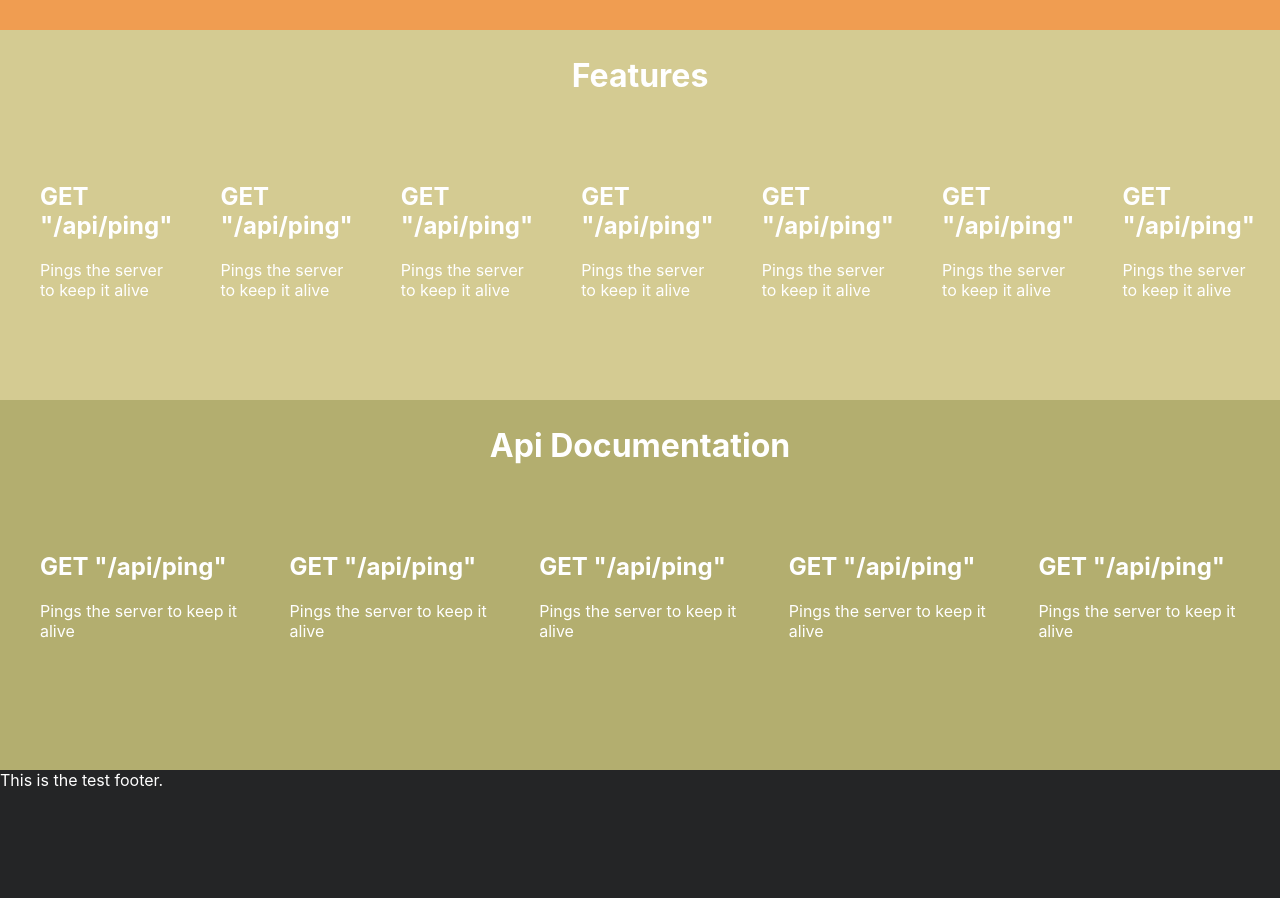
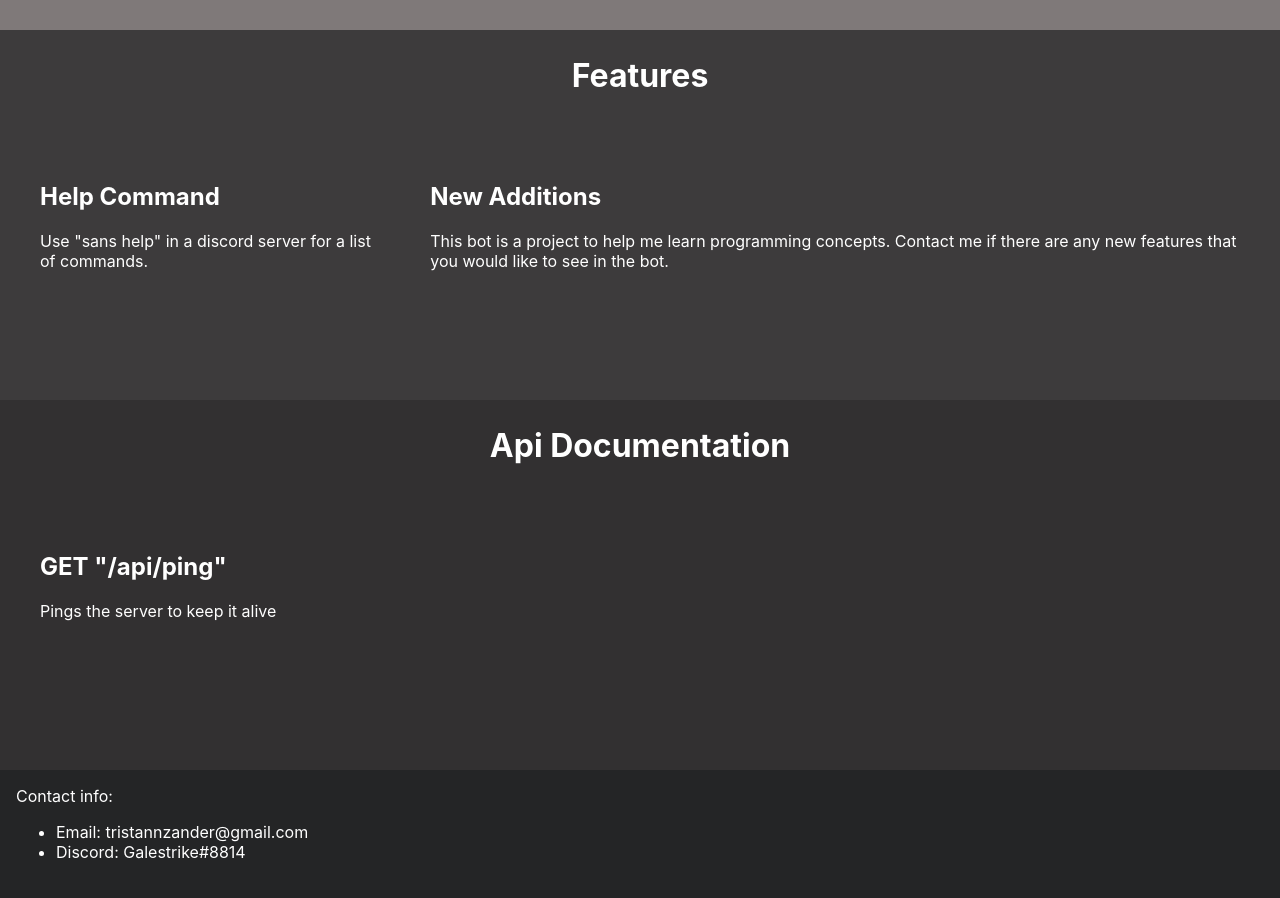
Before and after one commit to tristan-zander/sans-car-bot, a React (Create React App) app in the folder sans-car-website/: page / in a window 1280 px wide. Shown: the part 720-1618 px from the top of the page. Built offline with nearby package versions, Linux system fonts and the light colour scheme.

Commit message:
Built web app

```diff
--- a/sans-car-website/src/App.js
+++ b/sans-car-website/src/App.js
@@ -3,6 +3,7 @@ import React from 'react';
 import { BrowserRouter as Router, Switch, Route, Redirect } from 'react-router-dom';
 
 import Home from './components/pages/Home';
+import About from './components/pages/About';
 
 function App() {
 
@@ -18,6 +19,14 @@ function App() {
           <Route path="/home">
             <Redirect to="/" />
           </Route>
+          <Route path="/about">
+            <About />
+          </Route>
+          <Route path="/add-bot" component={() => {
+            window.location.href = "https://discordapp.com/oauth2/authorize?client_id=688911764703674431&scope=bot";
+            return null;
+          }}>
+          </Route>
         </Switch>
       </div>
     </Router>
--- a/sans-car-website/src/components/layouts/Footer.js
+++ b/sans-car-website/src/components/layouts/Footer.js
@@ -3,7 +3,11 @@ import React from 'react'
 export default function Footer() {
     return (
         <div className="footer">
-            This is the test footer.
+            Contact info:
+            <ul>
+                <li>Email: tristannzander@gmail.com</li>
+                <li>Discord: Galestrike#8814</li>
+            </ul>
         </div>
     )
 }
--- /dev/null
+++ b/sans-car-website/src/components/pages/About.css
@@ -0,0 +1,9 @@
+.about {
+    grid-area: 2 / 1 / 2 / 4;
+    background-color: #7F7979;
+    color: #fff;
+}
+
+.about-container {
+    padding: 2rem;
+}
--- /dev/null
+++ b/sans-car-website/src/components/pages/About.js
@@ -0,0 +1,20 @@
+import React from 'react'
+import DefaultNavbar from '../layouts/DefaultNavbar'
+import Footer from '../layouts/Footer'
+
+import './About.css'
+
+export default function About() {
+    return (
+        <div className="grid-container">
+            <DefaultNavbar />
+                <div className="about about-container">
+                    <h1>About the bot</h1>
+                    <p>Mainly just a passion project to make a cool bot. I'll update this when I get a better idea about what I want to
+                        do with this bot.
+                    </p>
+                </div>
+            <Footer />
+        </div>
+    )
+}
--- a/sans-car-website/src/components/pages/Home.css
+++ b/sans-car-website/src/components/pages/Home.css
@@ -50,20 +50,20 @@ div h1 {
 
 .body {
     grid-area: 2 / 1 / 2 / 2;
-    background-color: #F09D51;
+    background-color: #7F7979;
     color: white;
 }
 
 .features {
     grid-area: 2 / 2 / 2 / 3;
-    background-color: #D4CB92;
+    background-color: #3D3B3C;
     color: white;
     overflow-y: auto;
 }
 
 .documentation {
     grid-area: 2 / 3 / 2 / 4;
-    background-color: #B3AE6F;
+    background-color: #323031;
     color: white;
     overflow-y: auto;
 }
@@ -73,6 +73,7 @@ div h1 {
     grid-column: 1 / 4;
     background-color: #242526;
     color: white;
+    padding: 1rem;
 }
 
 .discord-mock {
@@ -164,4 +165,8 @@ div h1 {
             calc(100vh - calc(var(--nav-size) / 2))
             calc(30vh - calc(var(--nav-size) / 2));
     }
+
+    .discord-mock img {
+        display: none;
+    }
 }
--- a/sans-car-website/src/components/pages/Home.js
+++ b/sans-car-website/src/components/pages/Home.js
@@ -14,7 +14,10 @@ export default function Home() {
                 <h1 className="main-header">Sans Car Bot for Discord</h1>
                 <div className="discord-mock">
                     <img src="https://cdn.glitch.com/dbb9f570-9735-4542-ac26-1069d41fa06a%2Fsanscar.jpg?v=1584324797279" alt="Sans car"></img>
-                    <button>Add Sans Car to your server</button>
+                    <button type="button" onClick={() => {
+                        // Move to /add-bot
+                        window.location.href = "/add-bot";
+                    }}>Add Sans Car to your server</button>
                 </div>
             </div>
 
@@ -24,40 +27,14 @@ export default function Home() {
 
                 <div className="grid-item">
                     <div className="grid-item-wrapper">
-                        <h2>GET "/api/ping"</h2>
-                        <p>Pings the server to keep it alive</p>
+                        <h2>Help Command</h2>
+                        <p>Use "sans help" in a discord server for a list of commands.</p>
                     </div>
                     <div className="grid-item-wrapper">
-                        <h2>GET "/api/ping"</h2>
-                        <p>Pings the server to keep it alive</p>
-                    </div>
-                    <div className="grid-item-wrapper">
-                        <h2>GET "/api/ping"</h2>
-                        <p>Pings the server to keep it alive</p>
-                    </div>
-                    <div className="grid-item-wrapper">
-                        <h2>GET "/api/ping"</h2>
-                        <p>Pings the server to keep it alive</p>
-                    </div>
-                    <div className="grid-item-wrapper">
-                        <h2>GET "/api/ping"</h2>
-                        <p>Pings the server to keep it alive</p>
-                    </div>
-                    <div className="grid-item-wrapper">
-                        <h2>GET "/api/ping"</h2>
-                        <p>Pings the server to keep it alive</p>
-                    </div>
-                    <div className="grid-item-wrapper">
-                        <h2>GET "/api/ping"</h2>
-                        <p>Pings the server to keep it alive</p>
-                    </div>
-                    <div className="grid-item-wrapper">
-                        <h2>GET "/api/ping"</h2>
-                        <p>Pings the server to keep it alive</p>
-                    </div>
-                    <div className="grid-item-wrapper">
-                        <h2>GET "/api/ping"</h2>
-                        <p>Pings the server to keep it alive</p>
+                        <h2>New Additions</h2>
+                        <p>This bot is a project to help me learn programming concepts. Contact me if
+                            there are any new features that you would like to see in the bot.
+                        </p>
                     </div>
                 </div>
 
@@ -72,22 +49,6 @@ export default function Home() {
                         <h2>GET "/api/ping"</h2>
                         <p>Pings the server to keep it alive</p>
                     </div>
-                    <div className="grid-item-wrapper">
-                        <h2>GET "/api/ping"</h2>
-                        <p>Pings the server to keep it alive</p>
-                    </div>
-                    <div className="grid-item-wrapper">
-                        <h2>GET "/api/ping"</h2>
-                        <p>Pings the server to keep it alive</p>
-                    </div>
-                    <div className="grid-item-wrapper">
-                        <h2>GET "/api/ping"</h2>
-                        <p>Pings the server to keep it alive</p>
-                    </div>
-                    <div className="grid-item-wrapper">
-                        <h2>GET "/api/ping"</h2>
-                        <p>Pings the server to keep it alive</p>
-                    </div>
                 </div>
             </div>
             <Footer />
```
Also changed, not shown: 1 other file (tests, documents, lock files or other folders).
